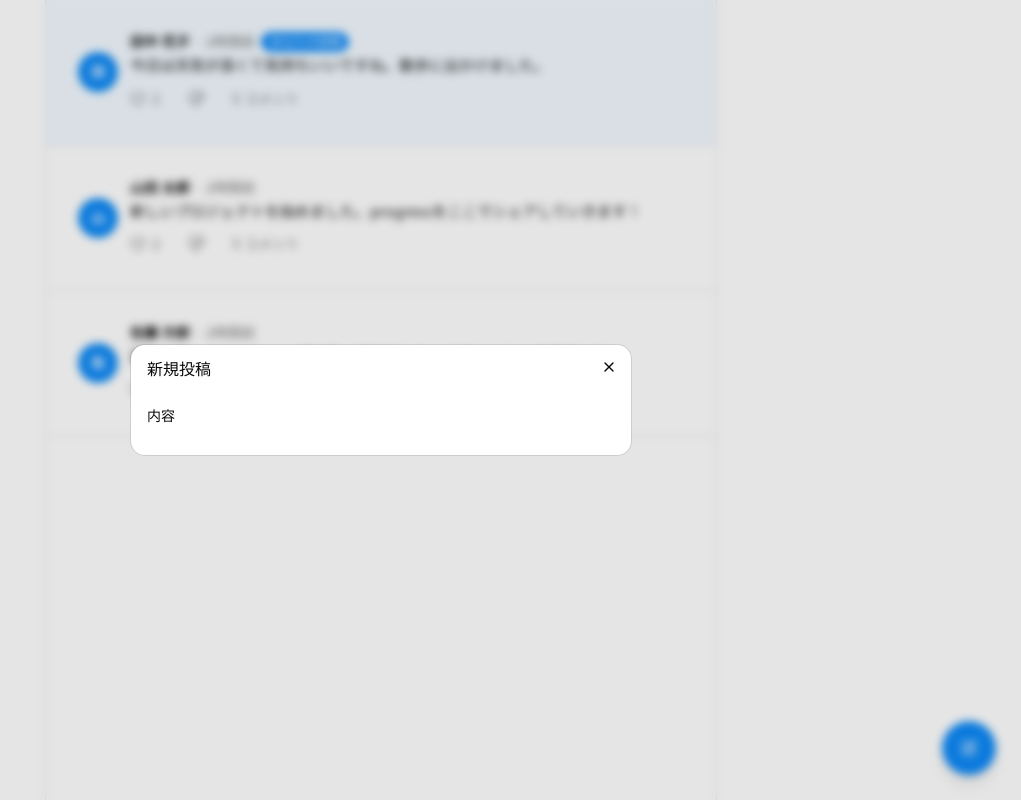
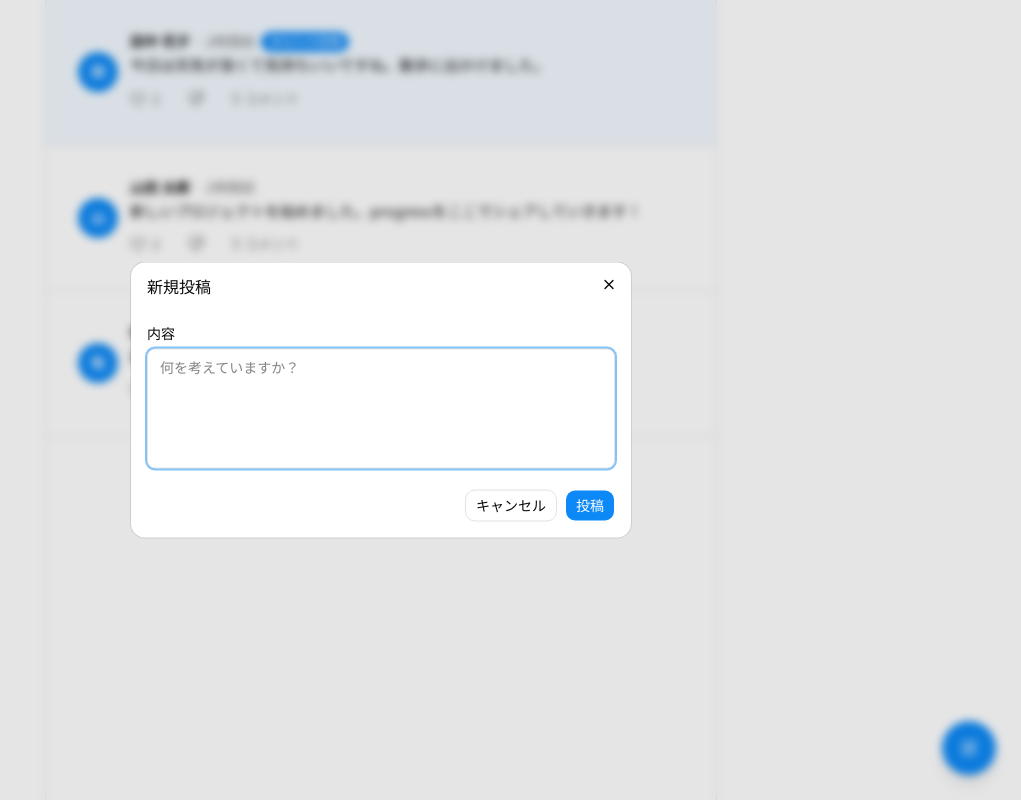
Before and after one commit to kjandy/my-sns-app, a Next.js app: page / in a window 1280 px wide. Both pictures are taken after a click on the button 1228 px from the left and 748 px from the top of the page. Shown: the whole page, without its empty margins (259-1280 px from the left). Built offline with nearby package versions, Linux system fonts and the light colour scheme.

Commit message:
firebaseの初期設定とstoreの設定

```diff
--- a/components/FloatingPostButton.jsx
+++ b/components/FloatingPostButton.jsx
@@ -1,3 +1,10 @@
+/**
+ *
+ * 投稿ボタンコンポーネント + 投稿フォーム
+ *
+ */
+
+'use client';
 import { PenSquare } from 'lucide-react';
 import { Button } from './ui/button';
 import {
@@ -9,10 +16,37 @@ import {
   DialogTrigger,
 } from './ui/dialog';
 import { Label } from './ui/label';
+import { useState } from 'react';
+import { useMockAuthStore } from '@/stores/mockAuthStore';
+import useFirestoreStore from '@/stores/firestoreStore';
 
 export const FloatingPostButton = () => {
+  const { user } = useMockAuthStore();
+  const { addPost } = useFirestoreStore();
+  const [open, setOpen] = useState(false);
+  const [content, setContent] = useState('');
+  const [isSubmitting, setIsSubmitting] = useState(false);
+
+  if (!user) return null;
+  //formの送信メソッド
+  const handleSubmit = async (e) => {
+    e.preventDefault();
+    if (!content) return;
+    setIsSubmitting(true);
+    try {
+      await addPost(
+        user.uid,
+        user.email,
+        user.displayName,
+        user.photoURL,
+        content
+      );
+    } catch (err) {
+    } finally {
+    }
+  };
   return (
-    <Dialog>
+    <Dialog open={open} onOpenChange={setOpen}>
       <DialogTrigger asChild>
         <Button
           size="lg"
@@ -28,11 +62,32 @@ export const FloatingPostButton = () => {
             内容を入力して新しい投稿を作成します
           </DialogDescription>
         </DialogHeader>
-        <form className="space-y-4 mt-4">
+        <form onSubmit={handleSubmit} className="space-y-4 mt-4">
           <div className="space-y-2" id="form-input">
             <Label>内容</Label>
+            <textarea
+              id="post-content"
+              className="w-full min-h-[120px] rounded-md border border-input bg-background px-3 py-2 text-sm resize-none focus:outline-none focus:ring-2 focus:ring-ring"
+              placeholder="何を考えていますか？"
+              value={content}
+              onChange={(e) => setContent(e.target.value)}
+              required
+              disabled={isSubmitting}
+            />
           </div>
-          <div className="flex justify-end gap-2" id="form-btn"></div>
+          <div className="flex justify-end gap-2" id="form-btn">
+            <Button
+              onClick={() => setOpen(false)}
+              type="button"
+              variant="outline"
+              disabled={isSubmitting}
+            >
+              キャンセル
+            </Button>
+            <Button type="submit" disabled={isSubmitting}>
+              {isSubmitting ? '投稿中...' : '投稿'}
+            </Button>
+          </div>
         </form>
       </DialogContent>
     </Dialog>
--- /dev/null
+++ b/lib/firebase-admin.js
@@ -0,0 +1,45 @@
+// ============================================
+// 2. Firebase Admin設定 (lib/firebase-admin.js)
+// このファイルは、Firebase Admin SDKを初期化し、
+// サーバー側での認証とFirestoreデータベース操作を可能にします。
+// ログインしたユーザーが本当に正規ユーザーかをサーバーで検証します。
+// ============================================
+import { initializeApp, getApps, cert } from 'firebase-admin/app';
+import { getAuth } from 'firebase-admin/auth';
+import { getFirestore } from 'firebase-admin/firestore'; // ← サーバー側Firestore
+
+// Firebase Admin SDKの初期化
+function initializeFirebaseAdmin() {
+  //  すでに初期化されている場合は再利用
+  if (getApps().length > 0) {
+    // Firebase Admin SDK はシングルトンとして動作するため
+    // 複数回初期化しないようにする
+    return { auth: getAuth(), db: getFirestore() };
+  }
+
+  const privateKey = process.env.FIREBASE_PRIVATE_KEY; // 環境変数から秘密鍵を取得
+  if (!privateKey) throw new Error('FIREBASE_PRIVATE_KEY is not set'); //  秘密鍵がない場合はエラー
+
+  let formattedKey = privateKey; //  改行コードを正しく処理
+  //  環境変数の値が引用符で囲まれている場合、それを削除
+  if (formattedKey.startsWith('"') && formattedKey.endsWith('"')) {
+    formattedKey = formattedKey.slice(1, -1); // 両端の引用符を削除
+  }
+  formattedKey = formattedKey.replace(/\\n/g, '\n'); //  エスケープされた改行を実際の改行に変換
+
+  // Firebase Admin SDK を初期化
+  initializeApp({
+    credential: cert({
+      projectId: process.env.FIREBASE_PROJECT_ID,
+      clientEmail: process.env.FIREBASE_CLIENT_EMAIL,
+      privateKey: formattedKey,
+    }), // cert() で認証情報を設定
+  });
+
+  return { auth: getAuth(), db: getFirestore() }; // Firestore インスタンスも取得
+}
+
+const admin = initializeFirebaseAdmin();
+//  Firebase Admin SDK の認証とデータベースインスタンスをエクスポート
+export const adminAuth = admin.auth;
+export const adminDb = admin.db;
--- /dev/null
+++ b/lib/firebase.js
@@ -0,0 +1,20 @@
+// Import the functions you need from the SDKs you need
+import { getApps, initializeApp } from 'firebase/app';
+import { getAuth } from 'firebase/auth';
+import { getFirestore } from 'firebase/firestore';
+// TODO: Add SDKs for Firebase products that you want to use
+// https://firebase.google.com/docs/web/setup#available-libraries
+
+// Your web app's Firebase configuration
+const firebaseConfig = {
+  apiKey: process.env.NEXT_PUBLIC_FIREBASE_API_KEY,
+  authDomain: process.env.NEXT_PUBLIC_FIREBASE_AUTH_DOMAIN,
+  projectId: process.env.NEXT_PUBLIC_FIREBASE_PROJECT_ID,
+};
+
+/** initialize firebase */
+const app =
+  getApps().length === 0 ? initializeApp(firebaseConfig) : getApps()[0];
+
+export const auth = getAuth(app); // ← Authを追加
+export const db = getFirestore(app); // ← Firestore追加
--- /dev/null
+++ b/stores/firestoreStore.js
@@ -0,0 +1,17 @@
+/**
+ *
+ *
+ * Zustand Store (stores/firestoreStore.js)
+ *
+ */
+
+import { create } from 'zustand';
+
+const useFirestoreStore = create((set, get) => ({
+  // ==============================
+  // 投稿を追加
+  // ==============================
+  addPost: async () => {},
+}));
+
+export default useFirestoreStore;
```
